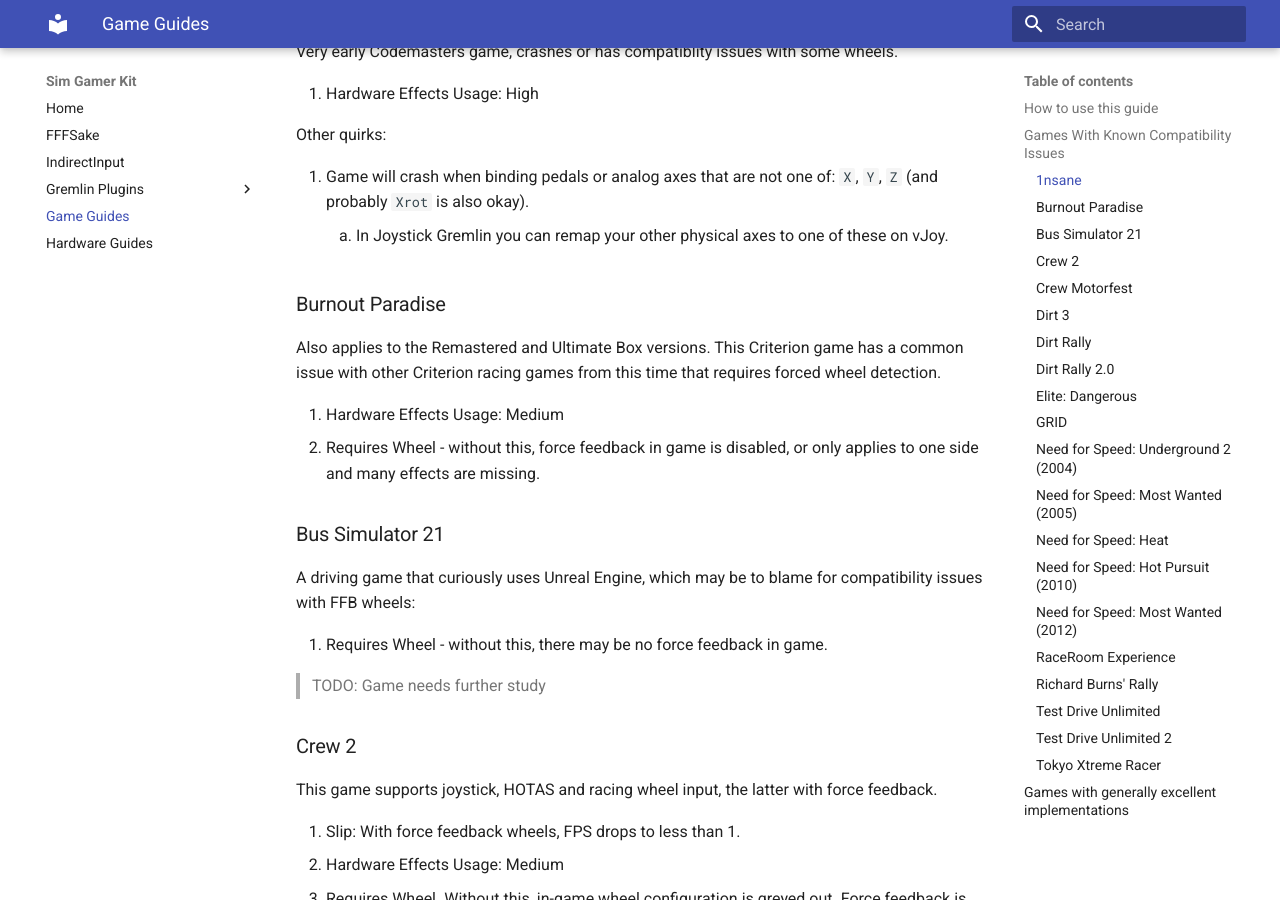
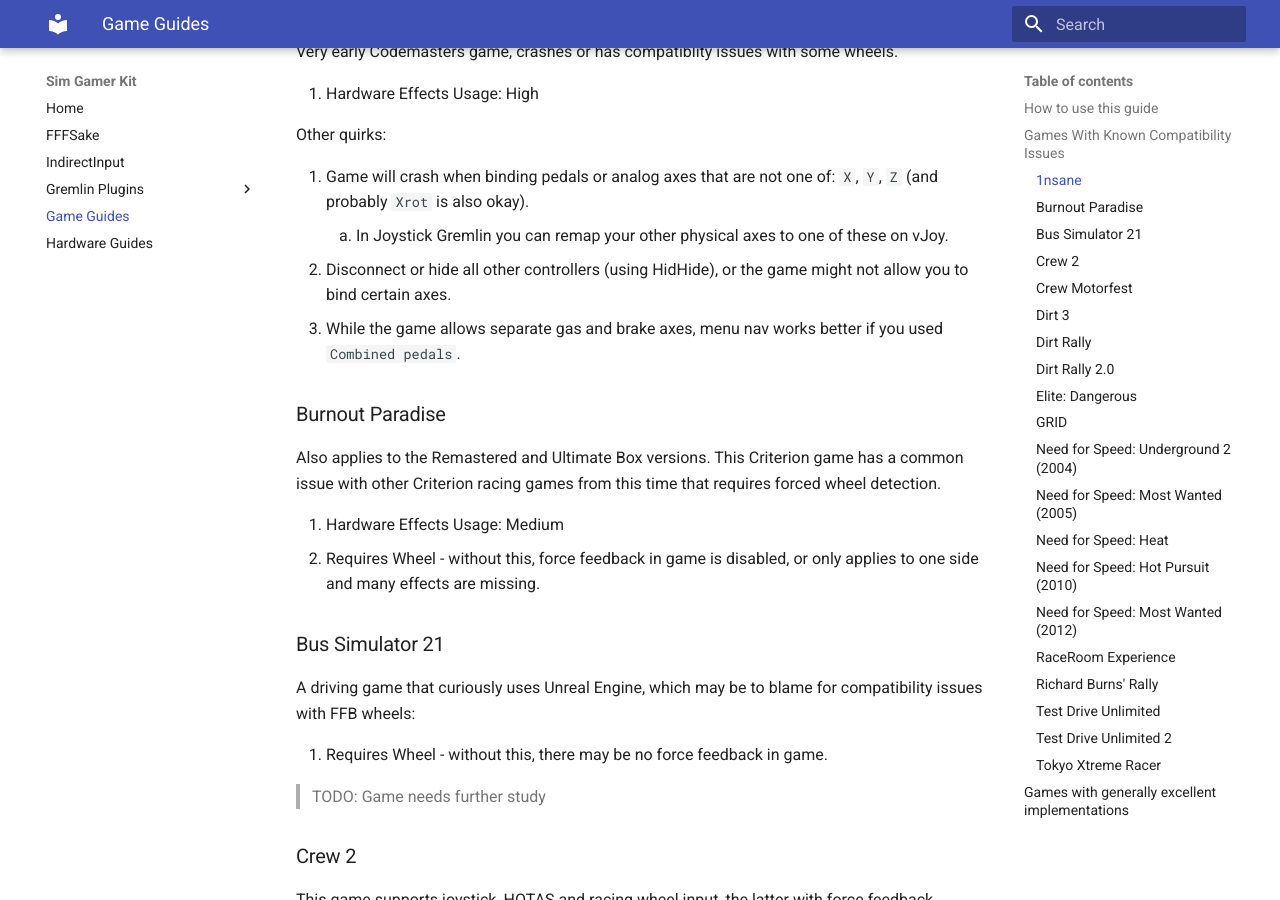
Before and after one commit to code-monet/sim-gamer-kit, an MkDocs documentation site: the page built from docs/game_guides/index.md, in a window 1280 px wide and 900 px high, scrolled down 1330 px. Built offline with MkDocs 1.6.1 and Material for MkDocs 9.7.7, drawn with Linux system fonts in a browser that asks for light colours.

Commit message:
Update documentation for 1nsane

```diff
--- a/docs/game_guides/index.md
+++ b/docs/game_guides/index.md
@@ -61,6 +61,8 @@
 1.  Game will crash when binding pedals or analog axes that are not one of: `X`, `Y`, `Z`
     (and probably `Xrot` is also okay).
     1.  In Joystick Gremlin you can remap your other physical axes to one of these on vJoy.
+2.  Disconnect or hide all other controllers (using HidHide), or the game might not allow you to bind certain axes.
+3.  While the game allows separate gas and brake axes, menu nav works better if you used `Combined pedals`.
 
 ### Burnout Paradise
 
```
